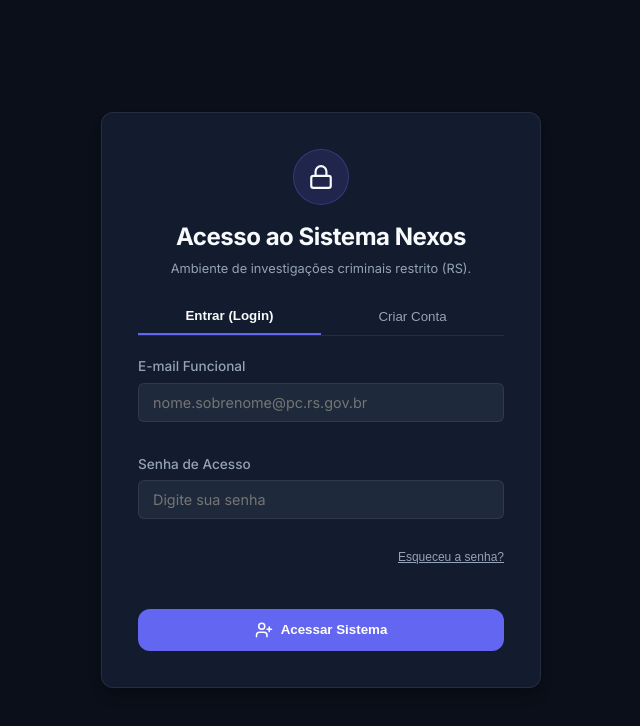
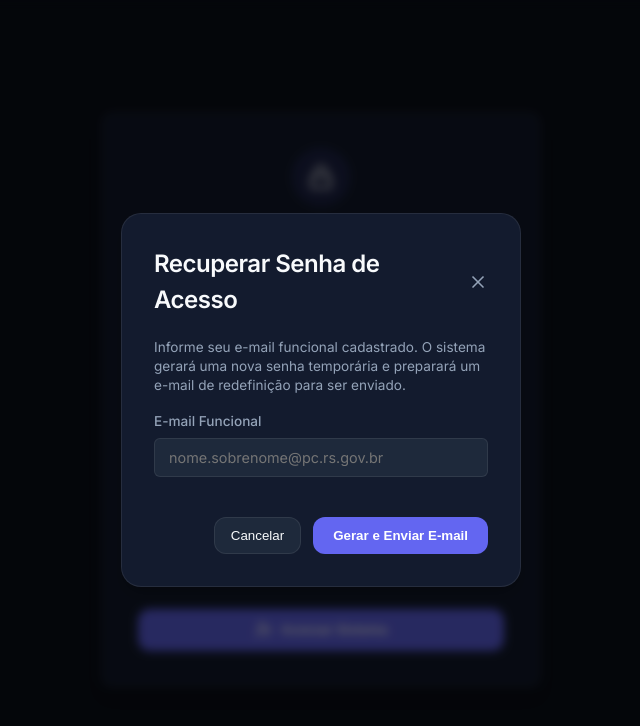
Before and after one commit to 1993lumendes-spec/nexos, a React (Vite) app: page / in a window 1280 px wide. Both pictures are taken after a click on the button "Esqueceu a senha?". Shown: the top 726 px of the page, without its empty margins (319-959 px from the left). Built offline with nearby package versions, Linux system fonts and the light colour scheme; no server answers; the database is empty.

Commit message:
Fix admin password hash evaluation, add password recovery modal with email integration, restrict authorization requests list to admin

```diff
--- a/src/App.tsx
+++ b/src/App.tsx
@@ -15,7 +15,8 @@ import {
   UserPlus,
   FolderLock,
   FileWarning,
-  LogOut
+  LogOut,
+  X
 } from 'lucide-react';
 import type { Gang, Suspect, Crime, SystemUser, SuspectVehicle } from './types';
 import {
@@ -67,6 +68,8 @@ function App() {
   const [loginName, setLoginName] = useState('');
   const [loginEmail, setLoginEmail] = useState('');
   const [loginPassword, setLoginPassword] = useState('');
+  const [showRecoveryModal, setShowRecoveryModal] = useState(false);
+  const [recoveryEmail, setRecoveryEmail] = useState('');
 
   // 1. Carregar Banco (Servidor -> Fallback LocalStorage)
   const cleanAndFixDb = (database: NexosState): NexosState => {
@@ -301,13 +304,65 @@ function App() {
     }
   };
 
-  // Recuperação de senha instrutiva
+  // Recuperação de senha instrutiva com envio por e-mail (mailto)
   const handleForgotPassword = () => {
+    setRecoveryEmail(loginEmail); // pré-preenche com o que já foi digitado
+    setShowRecoveryModal(true);
+  };
+
+  const handleSendRecoveryEmail = async (e: React.FormEvent) => {
+    e.preventDefault();
+    if (!recoveryEmail.trim()) return alert('Por favor, informe seu e-mail.');
+
+    // 1. Carrega o banco mais recente
+    const currentDb = await fetchDb();
+    const targetUser = currentDb.users.find(u => u.email.toLowerCase() === recoveryEmail.trim().toLowerCase());
+
+    if (!targetUser) {
+      return alert('Nenhum usuário cadastrado foi encontrado com este e-mail.');
+    }
+
+    // 2. Gera senha temporária numérica
+    const tempPassword = `NX-${Math.floor(100000 + Math.random() * 900000)}`;
+
+    // 3. Atualiza a senha no banco de dados (hashed)
+    const hashedTemp = await hashPassword(tempPassword);
+
+    const updatedUsers = currentDb.users.map(u =>
+      u.email.toLowerCase() === recoveryEmail.trim().toLowerCase()
+        ? { ...u, password: hashedTemp }
+        : u
+    );
+
+    // Salva local e Supabase
+    await updateDb({
+      ...currentDb,
+      users: updatedUsers
+    });
+
+    // 4. Prepara o e-mail (mailto)
+    const subject = encodeURIComponent("Redefinição de Senha - Nexos RS");
+    const emailBody = encodeURIComponent(
+      `Olá ${targetUser.name},\n\n` +
+      `Uma solicitação de redefinição de senha foi efetuada para a sua conta no Nexos RS.\n\n` +
+      `Sua nova senha temporária é:\n` +
+      `➡️ ${tempPassword}\n\n` +
+      `Acesse o sistema e atualize sua senha na guia de usuários.\n\n` +
+      `Atenciosamente,\n` +
+      `Administração Nexos RS`
+    );
+
+    // Abre o cliente de e-mail padrão do sistema operacional
+    window.open(`mailto:${targetUser.email}?subject=${subject}&body=${emailBody}`);
+
     alert(
-      "Recuperação de Senha:\n\n" +
-      "1. Se você é um Agente policial, solicite ao Administrador do Sistema (1993lumendes@gmail.com) para resetar sua senha através da guia 'Gestão de Usuários'.\n\n" +
-      "2. Se você é o Administrador, você pode redefinir a senha executando o script SQL de atualização no painel do Supabase, ou limpando os dados locais do seu navegador para restaurar a senha inicial."
+      `E-mail de recuperação gerado!\n\n` +
+      `Um e-mail foi preparado e aberto no seu aplicativo padrão para ser enviado para: ${targetUser.email}\n\n` +
+      `Caso seu aplicativo de e-mail não tenha aberto automaticamente, utilize a senha temporária abaixo para acessar o sistema:\n` +
+      `👉 ${tempPassword}`
     );
+
+    setShowRecoveryModal(false);
   };
 
   // Exportar backup
@@ -555,6 +610,44 @@ function App() {
             </button>
           </form>
         </div>
+
+        {/* Modal de Recuperação de Senha */}
+        {showRecoveryModal && (
+          <div className="modal-backdrop">
+            <div className="modal-content" style={{ maxWidth: '400px' }}>
+              <div className="glass-panel-header" style={{ marginBottom: '20px' }}>
+                <h2>Recuperar Senha de Acesso</h2>
+                <button className="close-btn" onClick={() => setShowRecoveryModal(false)}>
+                  <X size={20} />
+                </button>
+              </div>
+              <p style={{ fontSize: '0.85rem', color: 'var(--text-secondary)', marginBottom: '16px', lineHeight: '1.4' }}>
+                Informe seu e-mail funcional cadastrado. O sistema gerará uma nova senha temporária e preparará um e-mail de redefinição para ser enviado.
+              </p>
+              <form onSubmit={handleSendRecoveryEmail} style={{ display: 'flex', flexDirection: 'column', gap: '16px' }}>
+                <div className="form-group">
+                  <label>E-mail Funcional</label>
+                  <input
+                    type="email"
+                    className="form-input"
+                    placeholder="nome.sobrenome@pc.rs.gov.br"
+                    value={recoveryEmail}
+                    onChange={(e) => setRecoveryEmail(e.target.value)}
+                    required
+                  />
+                </div>
+                <div style={{ display: 'flex', justifyContent: 'flex-end', gap: '12px', marginTop: '8px' }}>
+                  <button type="button" className="btn-secondary" onClick={() => setShowRecoveryModal(false)}>
+                    Cancelar
+                  </button>
+                  <button type="submit" className="btn-primary">
+                    Gerar e Enviar E-mail
+                  </button>
+                </div>
+              </form>
+            </div>
+          </div>
+        )}
       </div>
     );
   }
--- a/src/components/UsersTab.tsx
+++ b/src/components/UsersTab.tsx
@@ -39,10 +39,18 @@ export default function UsersTab({ db, onUpdateDb, currentUser }: UsersTabProps)
   // Filtrar usuários
   const filteredUsers = db.users.filter(u => {
     const query = searchQuery.toLowerCase();
-    return (
+    const matchesSearch = (
       u.name.toLowerCase().includes(query) ||
       u.email.toLowerCase().includes(query)
     );
+
+    // Solicitações pendentes (inactive) aparecem APENAS para o administrador
+    const isAdmin = currentUser?.email?.toLowerCase() === '1993lumendes@gmail.com';
+    if (u.status === 'inactive' && !isAdmin) {
+      return false;
+    }
+
+    return matchesSearch;
   });
 
   // Salvar novo usuário com senha hashed
--- a/src/utils/auth.ts
+++ b/src/utils/auth.ts
@@ -5,7 +5,7 @@
  */
 
 /** SHA-256 da senha do administrador — nunca altere este arquivo com a senha em texto puro */
-export const ADMIN_PASSWORD_HASH = '48dcfa2ce11afb859ca0d7493c9f7d00e3db79023a17224433525b6cef91bfa7';
+export const ADMIN_PASSWORD_HASH = '14fe2fe5d97cc2a0f5e40e1704dd53d12f5bdef48a5b185a82e1829febc4592b';
 
 /**
  * Gera o hash SHA-256 de uma senha usando a Web Crypto API nativa.
@@ -21,8 +21,10 @@ export async function hashPassword(password: string): Promise<string> {
 
 /**
  * Verifica se uma senha (texto puro) corresponde a um hash SHA-256 armazenado.
+ * Também suporta comparação em texto puro caso o banco de dados armazene a senha dessa forma.
  */
-export async function verifyPassword(plainText: string, storedHash: string): Promise<boolean> {
+export async function verifyPassword(plainText: string, storedHashOrPlain: string): Promise<boolean> {
+  if (plainText === storedHashOrPlain) return true;
   const inputHash = await hashPassword(plainText);
-  return inputHash === storedHash;
+  return inputHash === storedHashOrPlain;
 }
```
Also changed, not shown: 1 other file (tests, documents, lock files or other folders).
